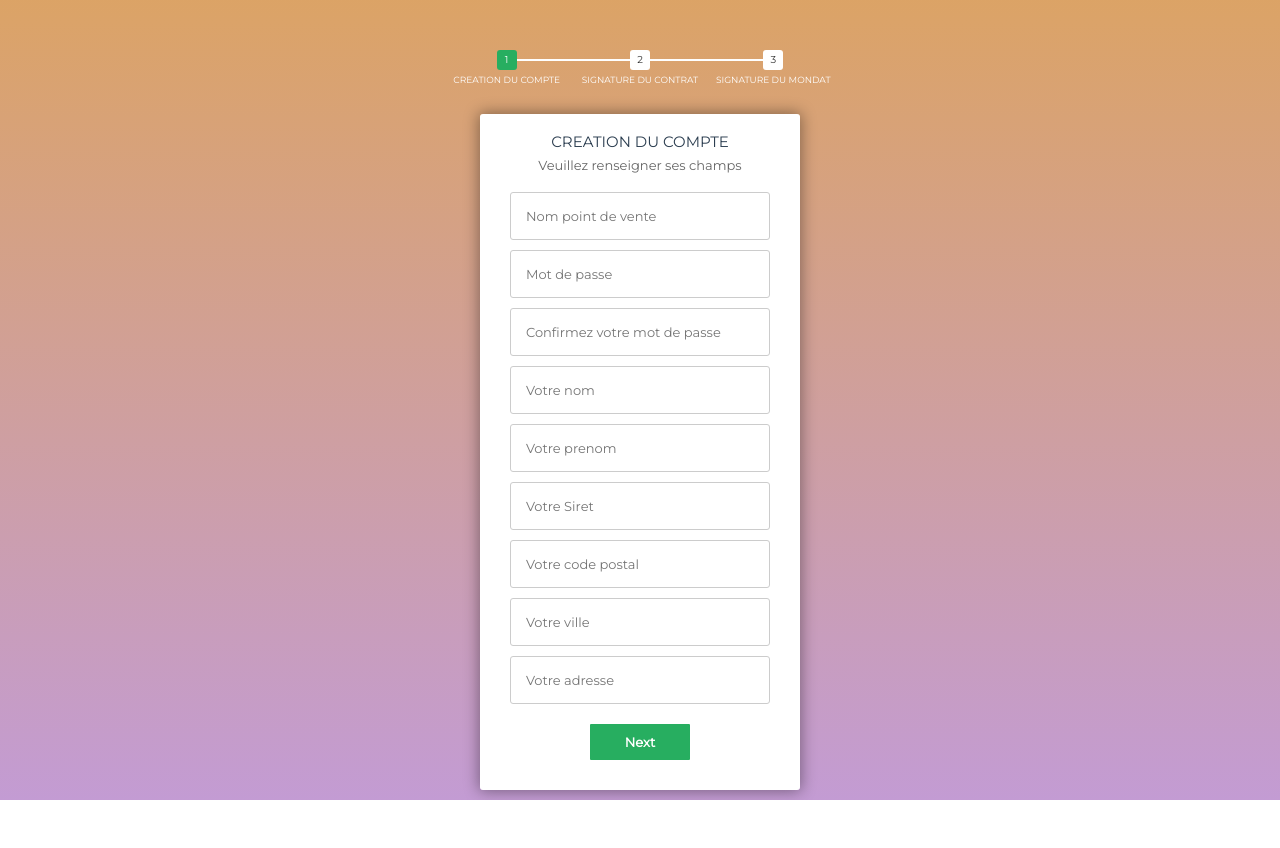
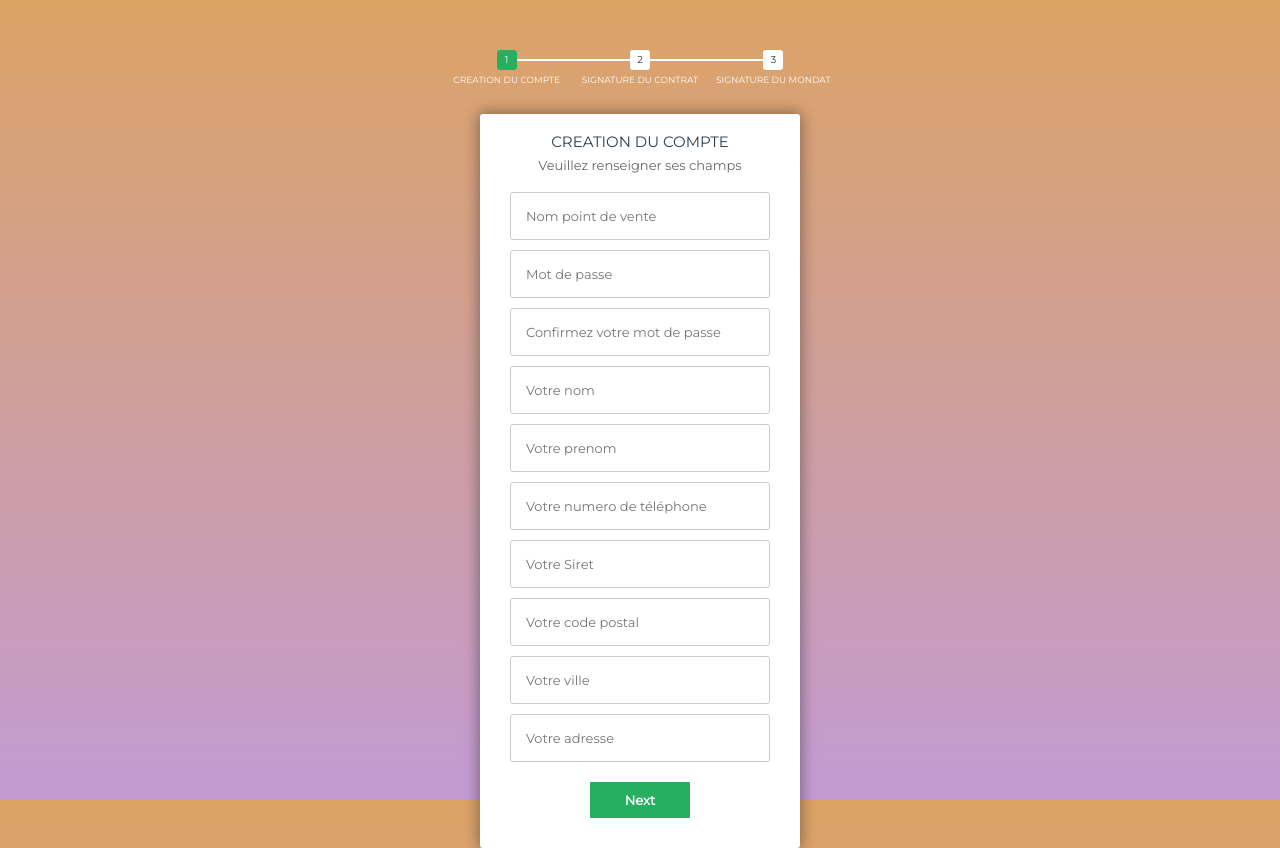
Before and after one commit to mrsmook/testingcgm, a website: page index.html in a window 1280 px wide. Before the commit the page ends 800 px from the top, so only its background shows below. Drawn offline with nearby package versions, Linux system fonts and the light colour scheme; some packages are replaced by stand-ins of ours; a script that the page names is missing.

```diff
--- a/index.html
+++ b/index.html
@@ -34,6 +34,7 @@
     <input type="password" id="mot_de_passe_confirmation" name="mot_de_passe_confirmation" placeholder="Confirmez votre mot de passe" />
     <input type="text" id="contact_nom" name="contact_nom" placeholder="Votre nom" />
     <input type="text" id="contact_prenom" name="contact_prenom" placeholder="Votre prenom" />
+    <input type="text" id="contact_telephone" name="contact_telephone" placeholder="Votre numero de téléphone" />
     <input type="text" id="siret" name="siret" placeholder="Votre Siret" />
     <input type="text" id="code_postal" name="code_postal" placeholder="Votre code postal" />
     <input type="text" id="ville" name="ville" placeholder="Votre ville" />
```
